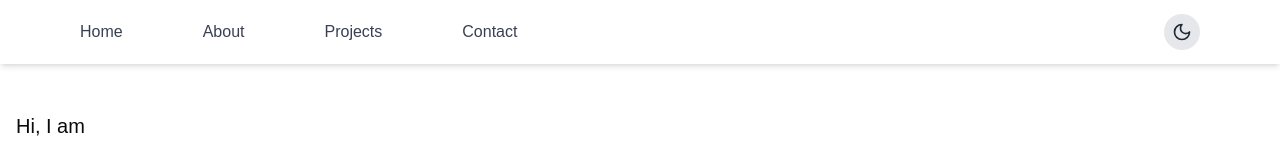
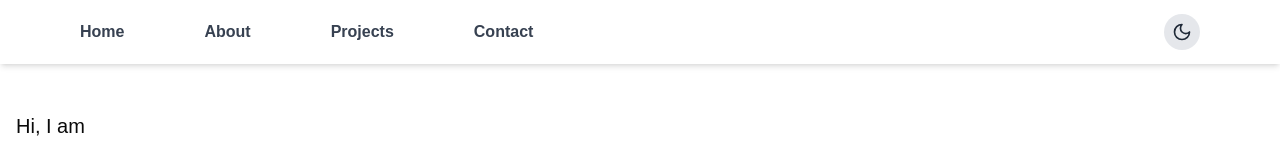
Before and after one commit to anil487/anilportfolio, a Next.js app: page / in a window 1280 px wide. Shown: the top 154 px of the page. Built offline with nearby package versions, Linux system fonts and the light colour scheme.

Commit message:
header lavel update

```diff
--- a/src/app/components/header.tsx
+++ b/src/app/components/header.tsx
@@ -35,7 +35,7 @@ export const Header = () => {
             <a
               key={index}
               href={item.href}
-              className="text-gray-700 dark:text-gray-300 hover:text-blue-500 dark:hover:text-blue-400 transition duration-300 hover:underline"
+              className="text-gray-700  font-bold dark:text-gray-300 hover:text-blue-500 dark:hover:text-blue-400 transition duration-300 hover:underline"
             >
               {item.label}
             </a>
```
